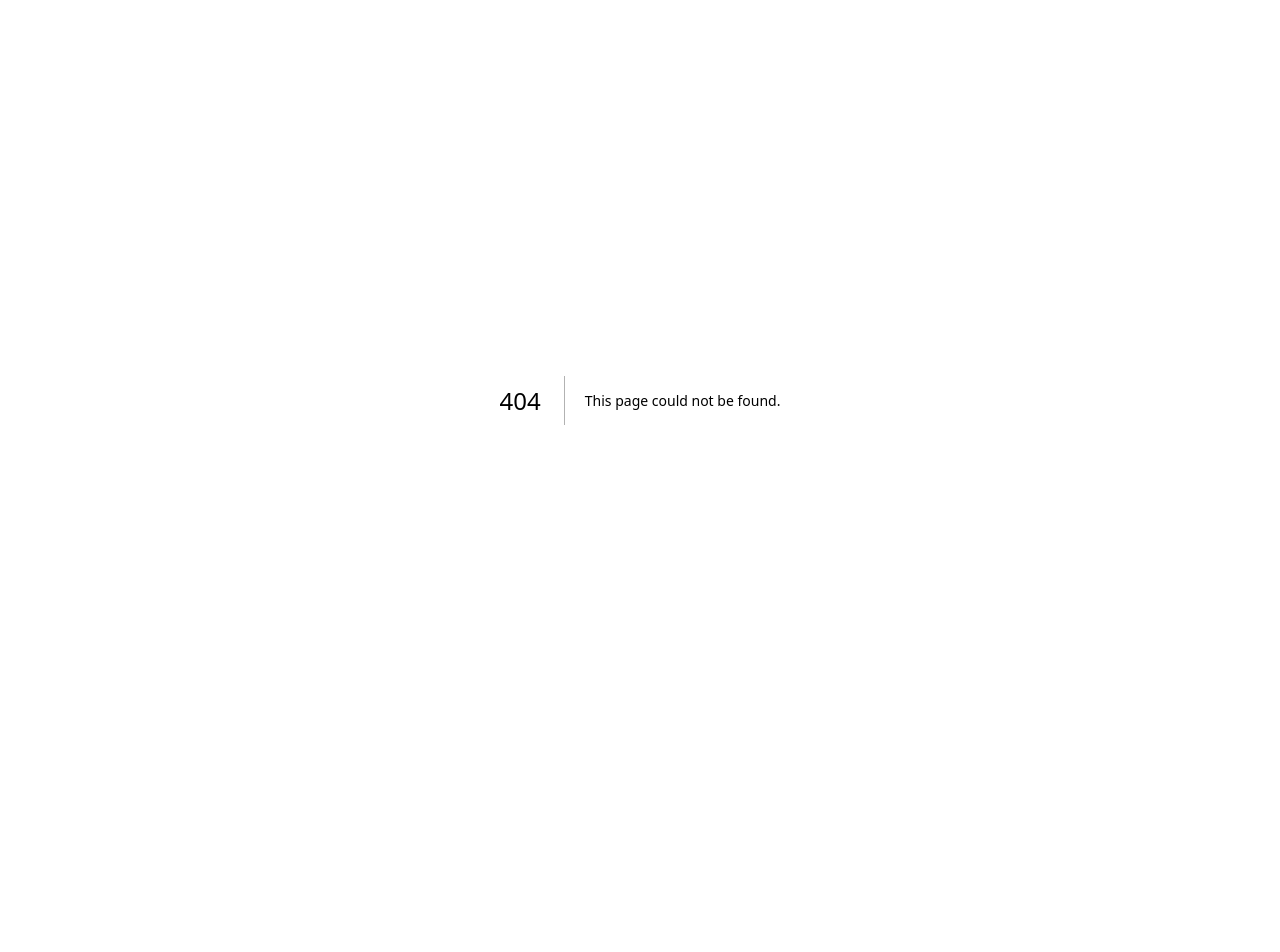
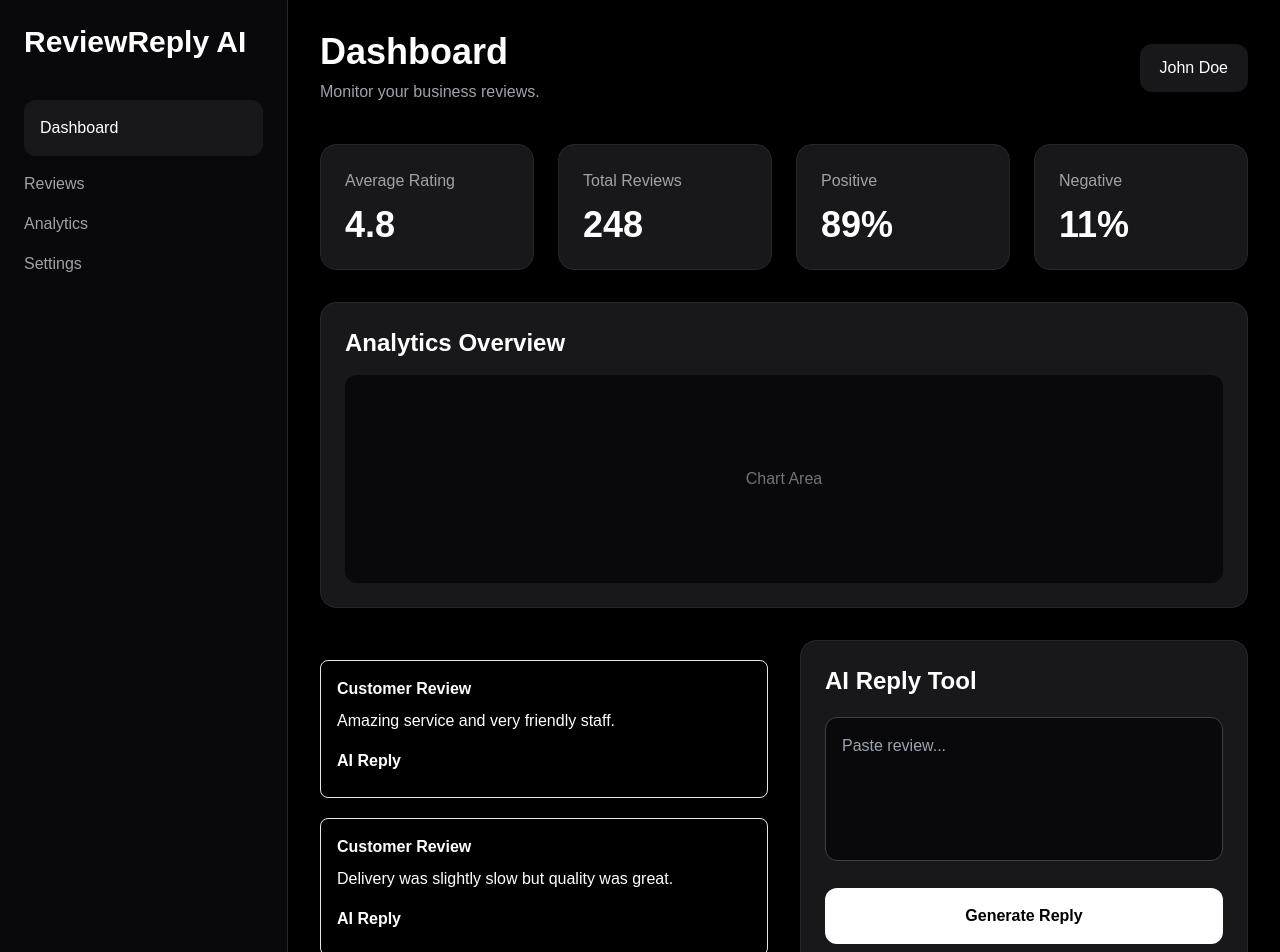
Before and after one commit to afnankhan123456/reviewreply-ai, a Next.js app: page /dashboard in a window 1280 px wide. Before the commit this address had no page. Shown: the top 952 px of the page. Before the commit the page ends 800 px from the top, so only its background shows below. Built offline with nearby package versions, Linux system fonts and the light colour scheme.

Commit message:
Add files via upload

```diff
--- /dev/null
+++ b/app/dashboard/page.tsx
@@ -0,0 +1,93 @@
+import Sidebar from "@/components/Sidebar";
+import Navbar from "@/components/Navbar";
+import StatCard from "@/components/StatCard";
+import ReviewCard from "@/components/ReviewCard";
+import AnalyticsCard from "@/components/AnalyticsCard";
+import ReplyBox from "@/components/ReplyBox";
+import SummaryCard from "@/components/SummaryCard";
+
+export default function DashboardPage() {
+  return (
+    <div className="flex bg-black min-h-screen">
+
+      {/* Sidebar */}
+
+      <Sidebar />
+
+      {/* Main Content */}
+
+      <div className="flex-1 p-8">
+
+        <Navbar />
+
+        {/* Stats */}
+
+        <div className="grid grid-cols-1 md:grid-cols-4 gap-6 mb-8">
+
+          <StatCard
+            title="Average Rating"
+            value="4.8"
+          />
+
+          <StatCard
+            title="Total Reviews"
+            value="248"
+          />
+
+          <StatCard
+            title="Positive"
+            value="89%"
+          />
+
+          <StatCard
+            title="Negative"
+            value="11%"
+          />
+
+        </div>
+
+        {/* Analytics */}
+
+        <div className="mb-8">
+          <AnalyticsCard />
+        </div>
+
+        {/* Bottom Grid */}
+
+        <div className="grid grid-cols-1 lg:grid-cols-2 gap-8">
+
+          {/* Reviews */}
+
+          <div className="space-y-5">
+
+            <ReviewCard
+              name="Rahul Sharma"
+              review="Amazing service and very friendly staff."
+              status="Positive"
+            />
+
+            <ReviewCard
+              name="Priya Verma"
+              review="Delivery was slightly slow but quality was great."
+              status="Mixed"
+            />
+
+          </div>
+
+          {/* AI Tools */}
+
+          <div className="space-y-8">
+
+            <ReplyBox />
+
+            <SummaryCard />
+
+          </div>
+
+        </div>
+
+      </div>
+
+    </div>
+  );
+}
```
